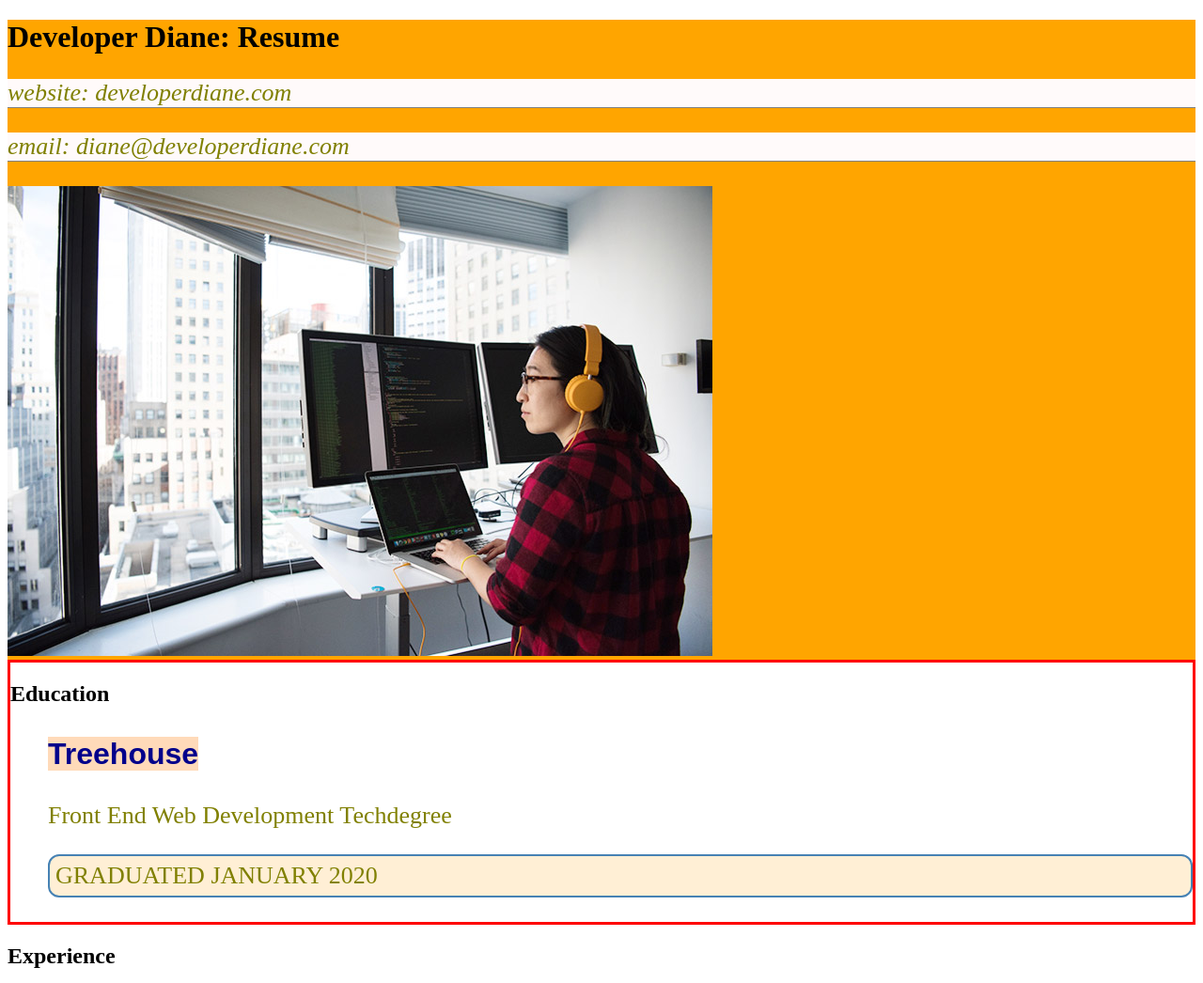
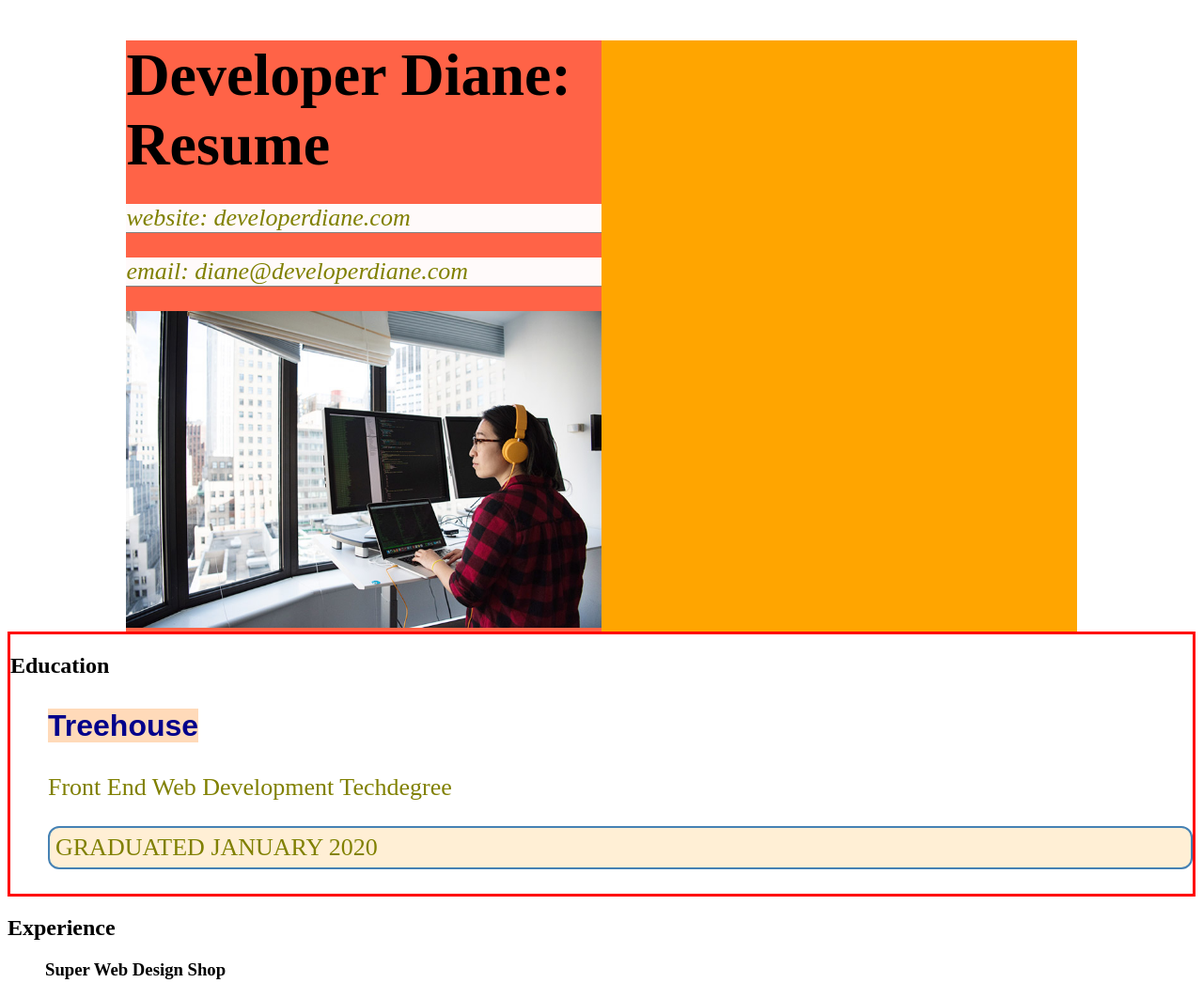
Before and after one commit to thisisalliet/css-basic-practice, a plain HTML site: page index.html in a window 1280 px wide. Shown: the top 1046 px of the page at 94% size. Drawn offline with Linux system fonts and the light colour scheme.

Commit message:
replace px with em & rem units

```diff
--- a/css/style.css
+++ b/css/style.css
@@ -1,3 +1,13 @@
+html {
+    font-size: 16px;
+}
+
+/* type selectors */
+h1 {
+    font-size: 4rem;
+    margin-bottom: 1.5rem;
+}
+
 p {
     color: olive;
     font-size: 26px;
@@ -5,11 +15,22 @@ p {
 
 header {
     background-color: orange;
+    width: 80%;
+    margin-left: 10%;
 }
 
 header p {
     background-color: snow;
     border-bottom: 1px solid gray;
+}
+
+#header-box {
+    width: 50%;
+    background-color: tomato;
+}
+
+img {
+    width: 100%;
 }
 
 footer {
--- a/index.html
+++ b/index.html
@@ -9,12 +9,14 @@
 <body>
   <main>
     <header>
+      <div id="header-box">
         <h1>Developer Diane: Resume</h1>
         <address>
           <p>website: developerdiane.com</p>
           <p>email: diane@developerdiane.com</p>
         </address>
         <img src="developer-diane.jpg" alt="Developer Diane coding on her laptop.">
+      </div>
     </header>
     <section id="education">
       <h2>Education</h2>
@@ -56,6 +58,7 @@
     <section>
       <h2>Awards and Achievements</h2>
       <ol>
+        <li>Dev Ninja Award, November 2020</li>
         <li>Developer of the Month, October 2019</li>
         <li>Achieved rating of 6 kyu on <a href="https://www.codewars.com/">Codewars</a></li>
         <li>Certified Accessibility Specialist</li>
```
Lines whose indentation alone changed are shown as unchanged.
